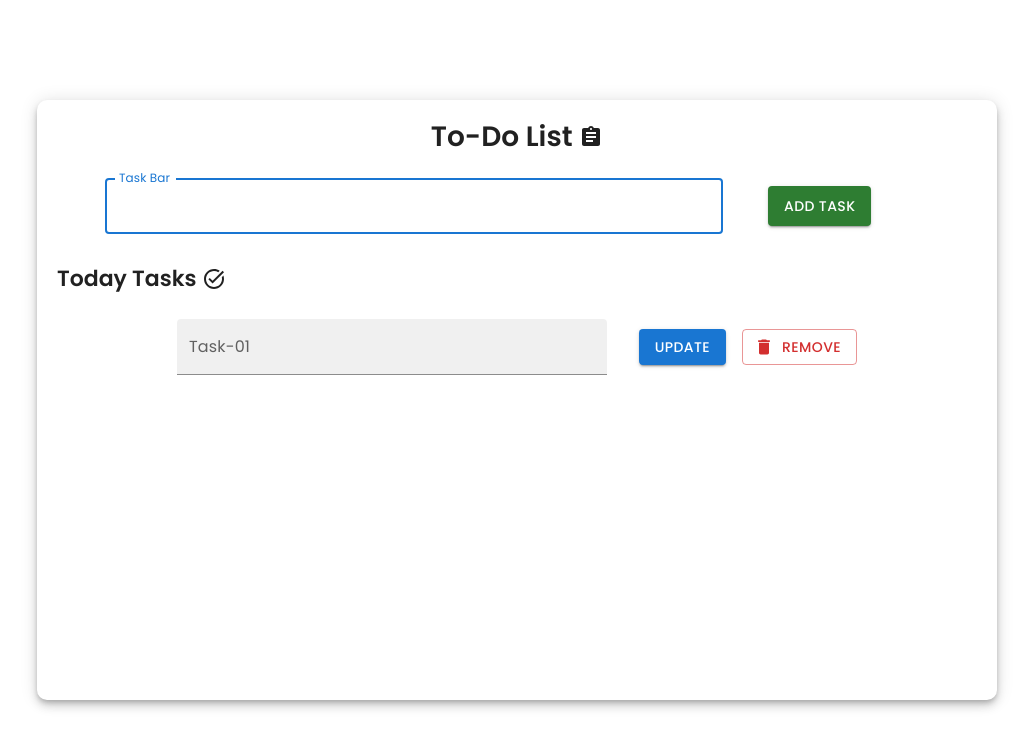
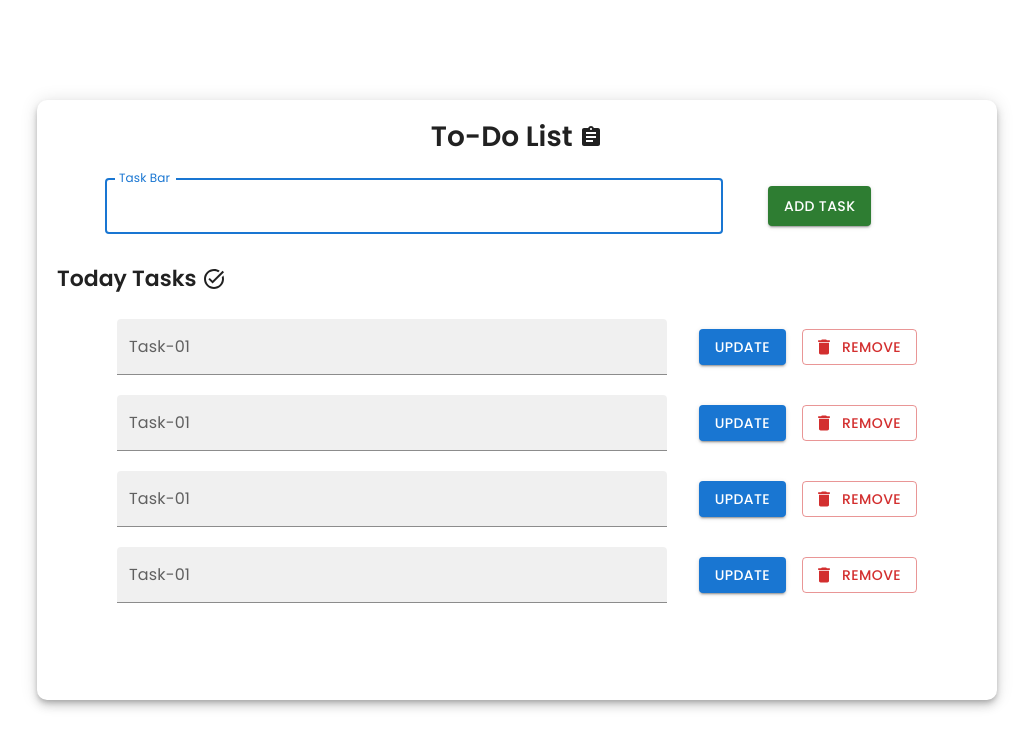
Before and after one commit to AshanSandeep06/Todo-List-React, a React (Create React App) app: page / in a window 1280 px wide. Shown: the top 748 px of the page, without its empty margins (123-1156 px from the left). Built offline with nearby package versions, Linux system fonts and the light colour scheme.

Commit message:
Content Updated in Root Component

```diff
--- a/src/App.tsx
+++ b/src/App.tsx
@@ -49,7 +49,10 @@ export default function App() {
             </h1>
           </div>
 
-          <div className="w-full px-[60px]">
+          <div className="w-full px-[60px]n flex flex-col gap-5">
+            <Task />
+            <Task />
+            <Task />
             <Task />
           </div>
         </form>
```
